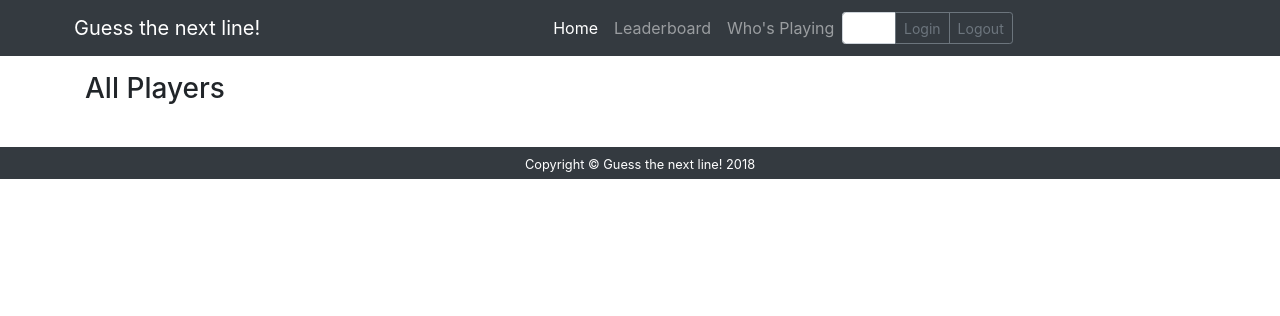
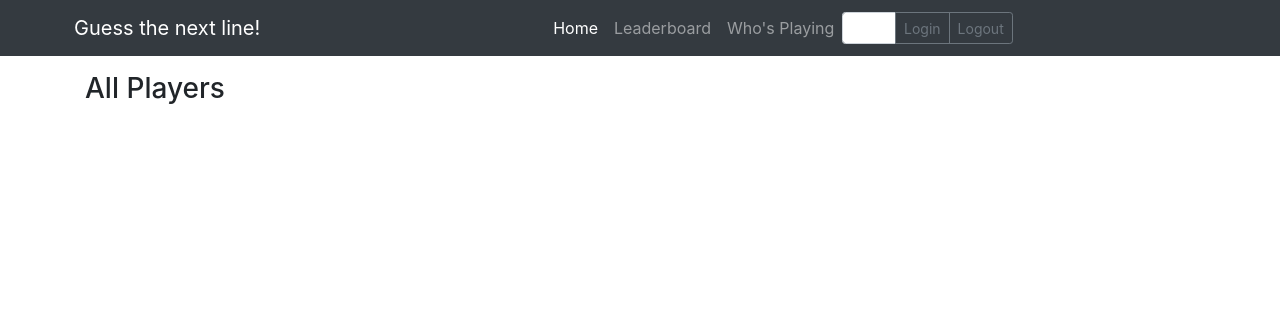
Before and after one commit to ramblingbarney/refactored-invention, a Flask app: template templates/all_players.html in a window 1280 px wide. Shown: the top 316 px of the page. Run offline with Flask 2, Linux system fonts and the light colour scheme; the template is opened without the code that fills it, so the values that code supplies are empty; some libraries are stand-ins or nearby versions.

Commit message:
- Removed footer from base.html layout

```diff
--- a/templates/base.html
+++ b/templates/base.html
@@ -68,13 +68,7 @@
     </nav>
 
     {% block content %} {% endblock %}
-    <!-- Footer -->
-    <footer class="py-1 bg-dark" id="footer">
-      <div class="container">
-        <p class="m-0 text-center text-white"><small>Copyright &copy; Guess the next line! <script>document.write(new Date().getFullYear())</script></small></p>
-      </div>
-      <!-- /.container -->
-    </footer>
+
 
     <!-- Bootstrap core JavaScript -->
       <script src="{{url_for('static', filename='vendor/jquery/jquery.min.js')}}"></script>
```
